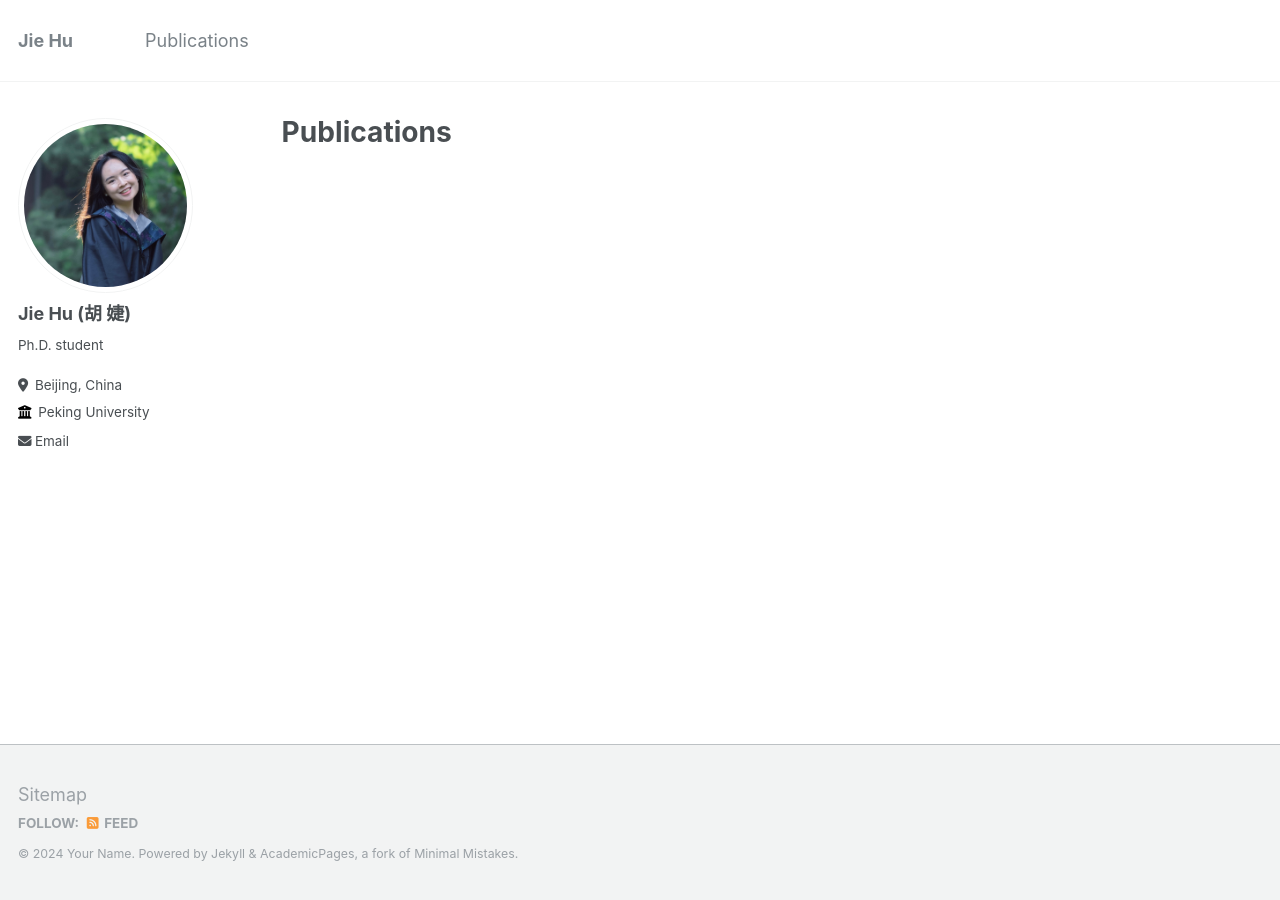
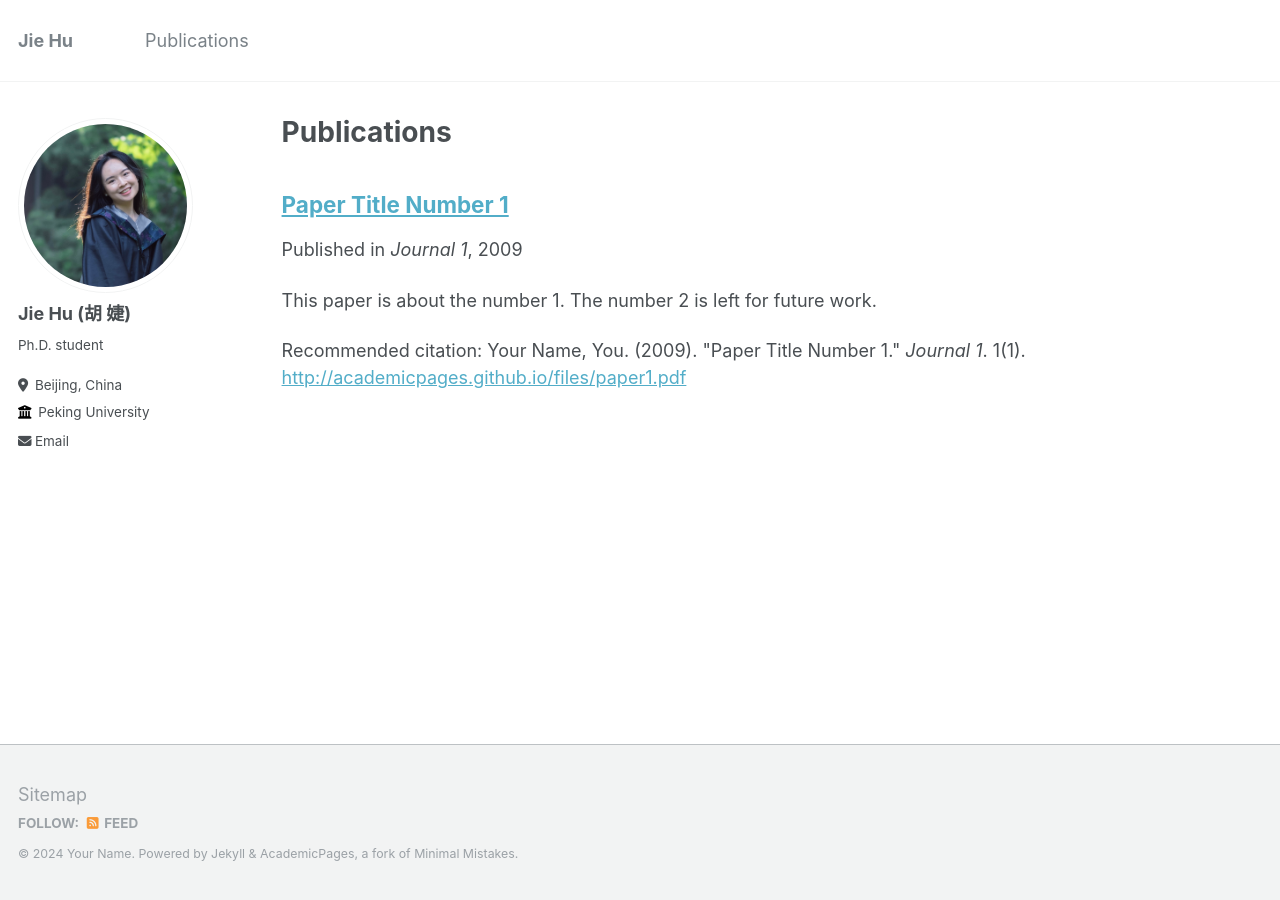
Before and after one commit to jiehu-jessica/jiehu-jessica.github.io, a Jekyll site: the page built from _pages/publications.md, in a window 1280 px wide. Built offline with Jekyll 4.4.1, drawn with Linux system fonts in a browser that asks for light colours.

Commit message:
Add files via upload

```diff
--- a/_publications/2009-10-01-paper-title-number-1.md
+++ b/_publications/2009-10-01-paper-title-number-1.md
@@ -1 +1,13 @@
-To be added.
+---
+title: "Paper Title Number 1"
+collection: publications
+permalink: /publication/2009-10-01-paper-title-number-1
+excerpt: 'This paper is about the number 1. The number 2 is left for future work.'
+date: 2009-10-01
+venue: 'Journal 1'
+slidesurl: 'http://academicpages.github.io/files/slides1.pdf'
+paperurl: 'http://academicpages.github.io/files/paper1.pdf'
+citation: 'Your Name, You. (2009). &quot;Paper Title Number 1.&quot; <i>Journal 1</i>. 1(1).'
+---
+
+The contents above will be part of a list of publications, if the user clicks the link for the publication than the contents of section will be rendered as a full page, allowing you to provide more information about the paper for the reader. When publications are displayed as a single page, the contents of the above "citation" field will automatically be included below this section in a smaller font.
```
